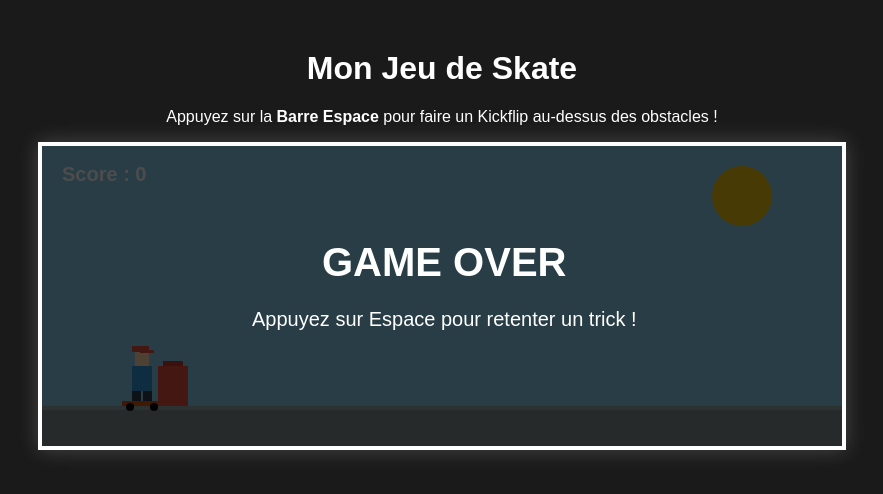
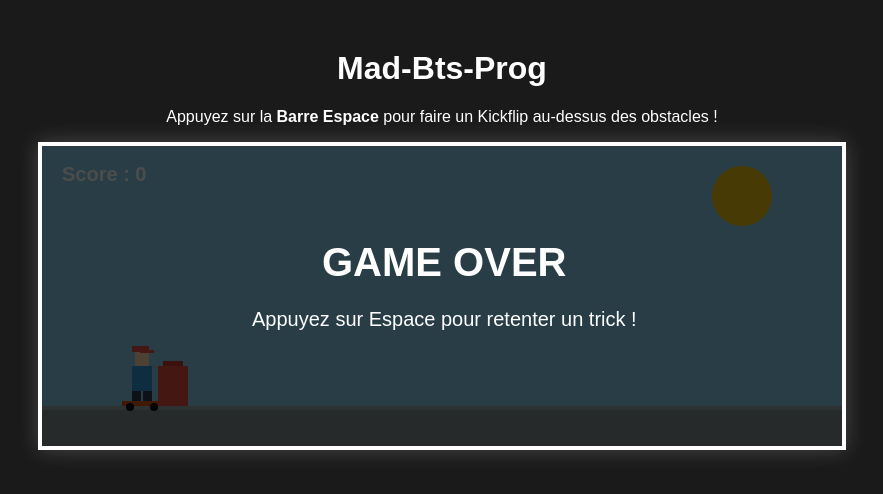
Before and after one commit to Mad-BTS/site, a plain HTML site: page index.html in a window 1280 px wide. Shown: the whole page, without its empty margins (198-1081 px from the left). Drawn offline with Linux system fonts and the light colour scheme.

Commit message:
Fix HTML structure and update game title

```diff
--- a/index.html
+++ b/index.html
@@ -2,7 +2,7 @@
 <html lang="fr">
 <head>
     <meta charset="UTF-8">
-    <title>Mad-Bts-Prog</title>
+    <title>Mon Jeu de Skate</title>
     <style>
         body {
             background-color: #1a1a1a;
@@ -19,7 +19,7 @@
     </style>
 </head>
 <body>
-    <h1>Mon Jeu de Skate</h1>
+    <h1>Mad-Bts-Prog</h1>
     <p>Appuyez sur la <strong>Barre Espace</strong> pour faire un Kickflip au-dessus des obstacles !</p>
     <canvas id="jeuCanvas" width="800" height="300"></canvas>
 
```
